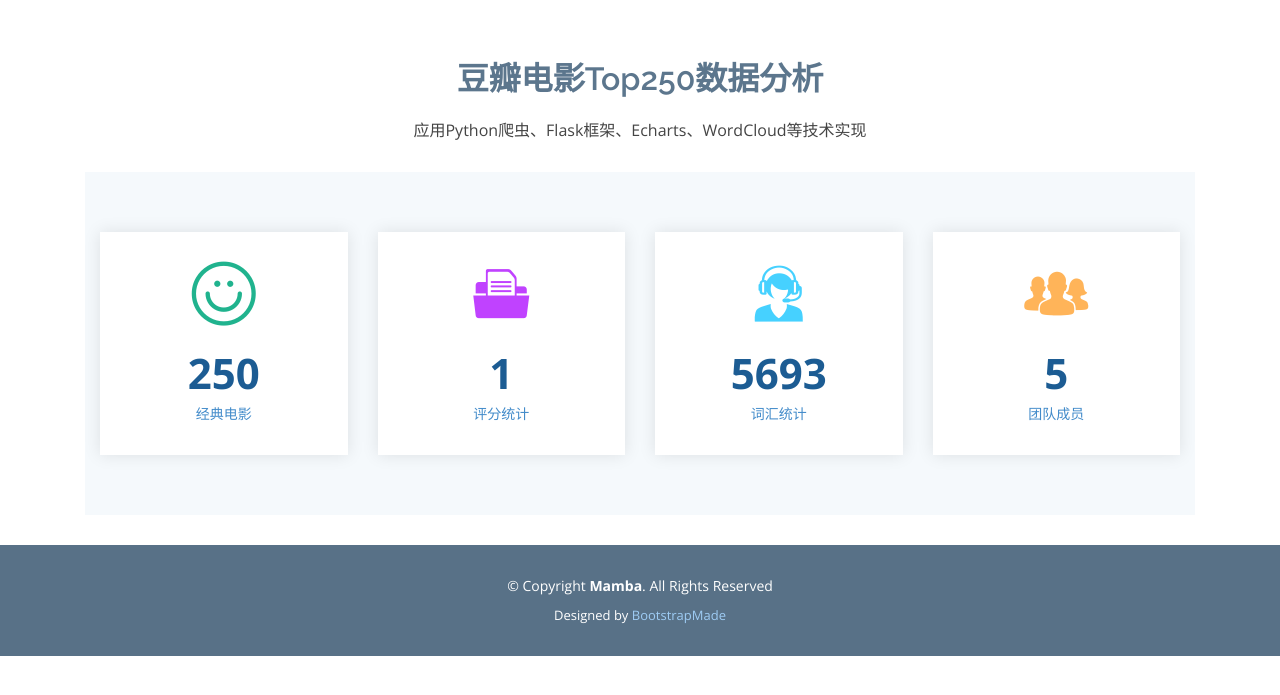
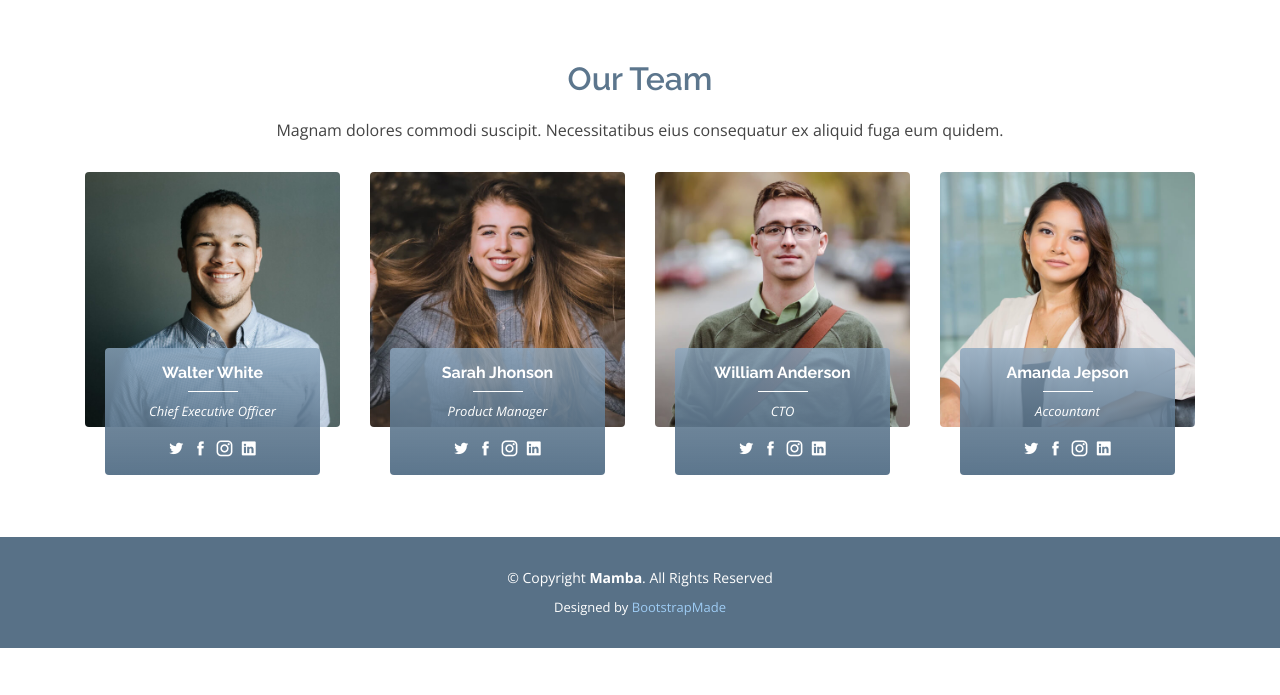
Before and after one commit to czbczl/douban-Python, a Flask app: page /team in a window 1280 px wide. Shown: the part 70-765 px from the top of the page. Run offline with Flask 2, Linux system fonts and the light colour scheme; some libraries are stand-ins or nearby versions.

Commit message:
wordCloud

```diff
--- a/douban_flask/templates/team.html
+++ b/douban_flask/templates/team.html
@@ -61,57 +61,82 @@
     </div>
   </header><!-- End Header -->
 
-  <!-- ======= Our Team Section ======= -->
+   <!-- ======= Our Team Section ======= -->
     <section id="team" class="team">
       <div class="container">
 
         <div class="section-title">
-          <h2>豆瓣电影Top250数据分析</h2>
-          <p>应用Python爬虫、Flask框架、Echarts、WordCloud等技术实现</p>
+          <h2>Our Team</h2>
+          <p>Magnam dolores commodi suscipit. Necessitatibus eius consequatur ex aliquid fuga eum quidem.</p>
         </div>
-
-          <!-- ======= Counts Section ======= -->
-    <section class="counts section-bg">
-      <div class="container">
 
         <div class="row">
 
-          <div class="col-lg-3 col-md-6 text-center" data-aos="fade-up">
-           <a href="/movie"> <div class="count-box">
-              <i class="icofont-simple-smile" style="color: #20b38e;"></i>
-              <span data-toggle="counter-up">250</span>
-              <p>经典电影</p>
-            </div></a>
+          <div class="col-xl-3 col-lg-4 col-md-6" data-aos="fade-up">
+            <div class="member">
+              <div class="pic"><img src="static/assets/img/team/team-1.jpg" class="img-fluid" alt=""></div>
+              <div class="member-info">
+                <h4>Walter White</h4>
+                <span>Chief Executive Officer</span>
+                <div class="social">
+                  <a href=""><i class="icofont-twitter"></i></a>
+                  <a href=""><i class="icofont-facebook"></i></a>
+                  <a href=""><i class="icofont-instagram"></i></a>
+                  <a href=""><i class="icofont-linkedin"></i></a>
+                </div>
+              </div>
+            </div>
           </div>
 
-          <div class="col-lg-3 col-md-6 text-center" data-aos="fade-up" data-aos-delay="200">
-            <a href="/score"><div class="count-box">
-              <i class="icofont-document-folder" style="color: #c042ff;"></i>
-              <span data-toggle="counter-up">1</span>
-              <p>评分统计</p>
-            </div></a>
+          <div class="col-xl-3 col-lg-4 col-md-6" data-aos="fade-up" data-aos-delay="100">
+            <div class="member">
+              <div class="pic"><img src="static/assets/img/team/team-2.jpg" class="img-fluid" alt=""></div>
+              <div class="member-info">
+                <h4>Sarah Jhonson</h4>
+                <span>Product Manager</span>
+                <div class="social">
+                  <a href=""><i class="icofont-twitter"></i></a>
+                  <a href=""><i class="icofont-facebook"></i></a>
+                  <a href=""><i class="icofont-instagram"></i></a>
+                  <a href=""><i class="icofont-linkedin"></i></a>
+                </div>
+              </div>
+            </div>
           </div>
 
-          <div class="col-lg-3 col-md-6 text-center" data-aos="fade-up" data-aos-delay="400">
-           <a href="/word"> <div class="count-box">
-              <i class="icofont-live-support" style="color: #46d1ff;"></i>
-              <span data-toggle="counter-up">5693</span>
-              <p>词汇统计</p>
-            </div></a>
+          <div class="col-xl-3 col-lg-4 col-md-6" data-aos="fade-up" data-aos-delay="200">
+            <div class="member">
+              <div class="pic"><img src="static/assets/img/team/team-3.jpg" class="img-fluid" alt=""></div>
+              <div class="member-info">
+                <h4>William Anderson</h4>
+                <span>CTO</span>
+                <div class="social">
+                  <a href=""><i class="icofont-twitter"></i></a>
+                  <a href=""><i class="icofont-facebook"></i></a>
+                  <a href=""><i class="icofont-instagram"></i></a>
+                  <a href=""><i class="icofont-linkedin"></i></a>
+                </div>
+              </div>
+            </div>
           </div>
 
-          <div class="col-lg-3 col-md-6 text-center" data-aos="fade-up" data-aos-delay="600">
-            <a href="/team"><div class="count-box">
-              <i class="icofont-users-alt-5" style="color: #ffb459;"></i>
-              <span data-toggle="counter-up">5</span>
-              <p>团队成员</p>
-            </div></a>
+          <div class="col-xl-3 col-lg-4 col-md-6" data-aos="fade-up" data-aos-delay="300">
+            <div class="member">
+              <div class="pic"><img src="static/assets/img/team/team-4.jpg" class="img-fluid" alt=""></div>
+              <div class="member-info">
+                <h4>Amanda Jepson</h4>
+                <span>Accountant</span>
+                <div class="social">
+                  <a href=""><i class="icofont-twitter"></i></a>
+                  <a href=""><i class="icofont-facebook"></i></a>
+                  <a href=""><i class="icofont-instagram"></i></a>
+                  <a href=""><i class="icofont-linkedin"></i></a>
+                </div>
+              </div>
+            </div>
           </div>
 
         </div>
-
-      </div>
-    </section><!-- End Counts Section -->
 
       </div>
     </section><!-- End Our Team Section -->
```
Also changed, not shown: douban_flask/templates/word.html (+21 -47 lines), douban_flask/testCloud.py (added, +49 -0 lines), douban_flask/static/assets/img/tree.jpg (added), douban_flask/static/assets/img/word.jpg (added).
